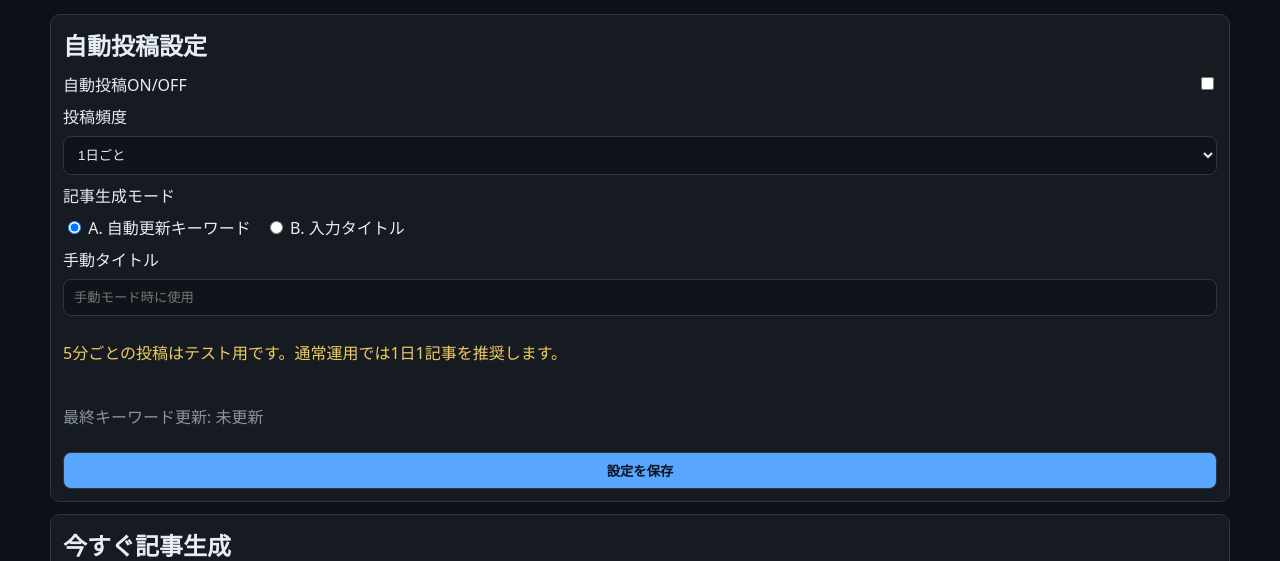
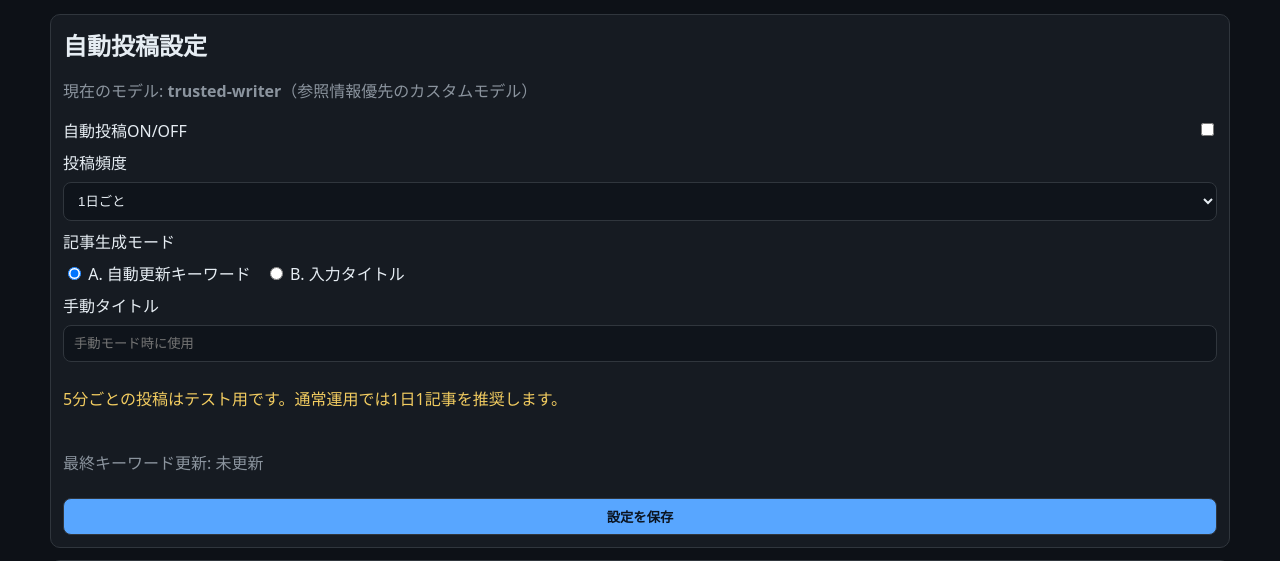
Before and after one commit to Bombcat2525-aaa/Bombcat2525-aaa.github.io, a Flask app: page / in a window 1280 px wide. Shown: the part 118-679 px from the top of the page. Run offline with Flask 3, Linux system fonts and the light colour scheme.

Commit message:
Update dashboard.html to show current model
Added current model information to the dashboard.

```diff
--- a/templates/dashboard.html
+++ b/templates/dashboard.html
@@ -29,6 +29,7 @@
 
     <section class="card">
       <h2>自動投稿設定</h2>
+      <p class="muted">現在のモデル: <strong>trusted-writer</strong>（参照情報優先のカスタムモデル）</p>
       <form method="post" action="{{ url_for('save_settings') }}" class="grid">
         <label class="row">
           <span>自動投稿ON/OFF</span>
```
